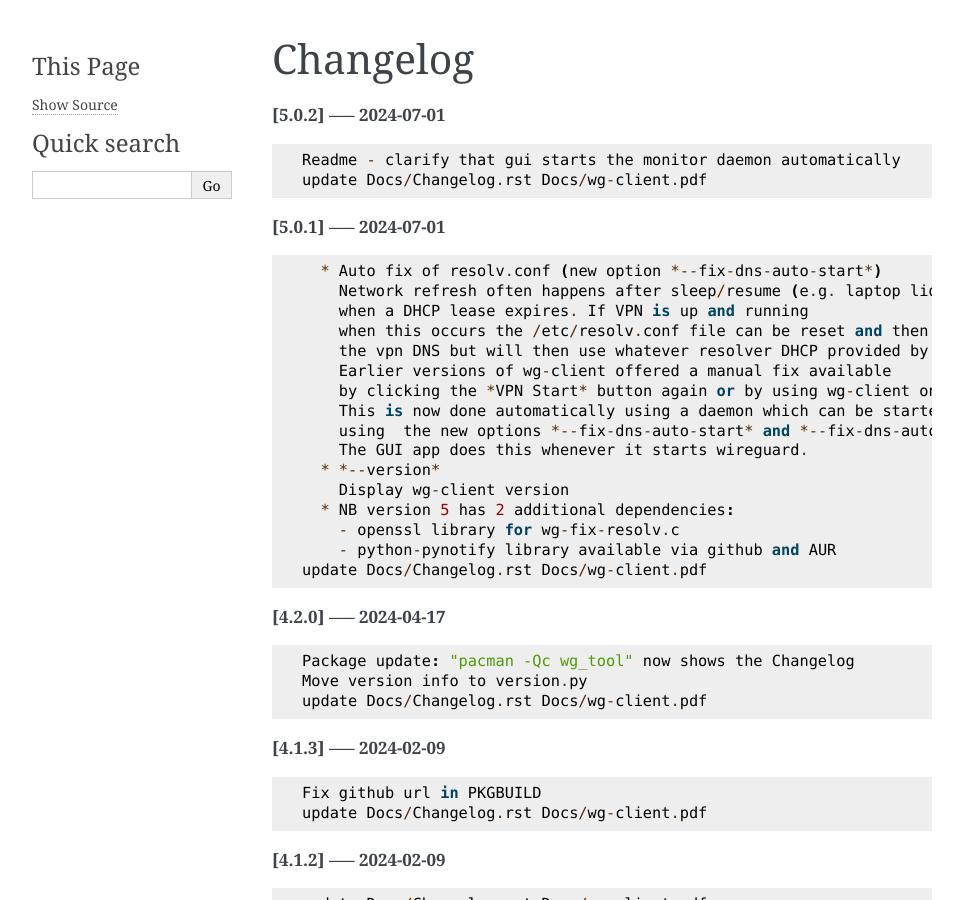
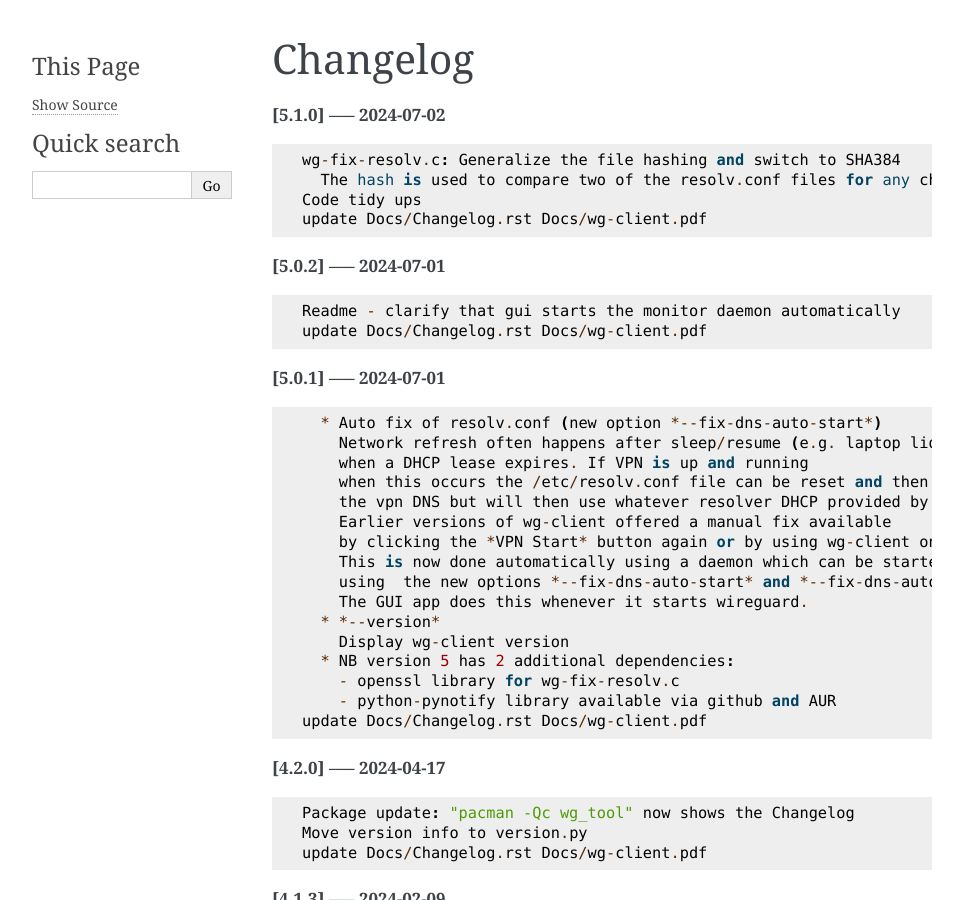
Before and after one commit to gene-git/wg-client, a Sphinx documentation site: the page built from Docs/Changelog.rst, in a window 1280 px wide and 900 px high. Shown: the whole window, without its empty margins (148-1111 px from the left). Built offline with Sphinx 7.4.7, drawn with Linux system fonts in a browser that asks for light colours.

Commit message:
update Docs/Changelog.rst Docs/wg-client.pdf

```diff
--- a/Docs/Changelog.rst
+++ b/Docs/Changelog.rst
@@ -1,5 +1,13 @@
 Changelog
 =========
+
+**[5.1.0] ----- 2024-07-02** ::
+
+	    wg-fix-resolv.c: Generalize the file hashing and switch to SHA384
+	      The hash is used to compare two of the resolv.conf files for any changes
+	    Code tidy ups
+	    update Docs/Changelog.rst Docs/wg-client.pdf
+
 
 **[5.0.2] ----- 2024-07-01** ::
 
```
Also changed, not shown: 1 other file.
